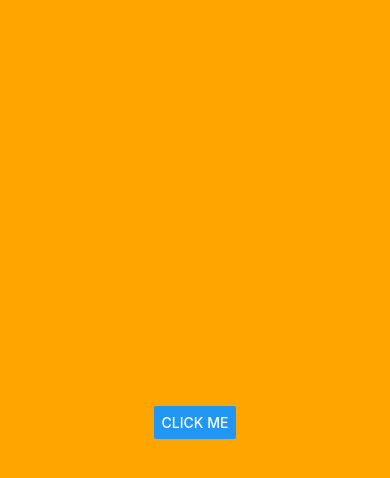
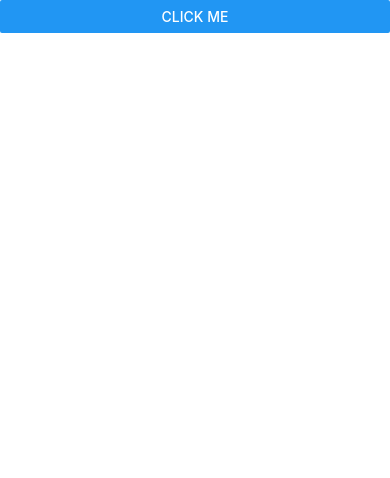
Before and after one commit to talent-jsdev/rne-todo, a React Native app: screen / in a window 390 px wide. Shown: the top 478 px of the page. Built offline with nearby package versions, Linux system fonts and the light colour scheme.

Commit message:
Add Platform to StyleSheet

```diff
--- a/App.js
+++ b/App.js
@@ -1,10 +1,10 @@
 import React from "react";
-import { StyleSheet, Button, SafeAreaView } from "react-native";
+import { StyleSheet, Button, SafeAreaView, StatusBar, Platform } from "react-native";
 
 export default function App() {
   console.log("executed");
   return (
-    <SafeAreaView style={[styles.container, containerStyle]}>
+    <SafeAreaView style={styles.container}>
       <Button
         title="Click Me"
         onPress={() =>
@@ -15,13 +15,10 @@ export default function App() {
   );
 }
 
-const containerStyle = { backgroundColor: "orange" };
-
 const styles = StyleSheet.create({
   container: {
     flex: 1,
     backgroundColor: "#fff",
-    alignItems: "center",
-    justifyContent: "center",
+    paddingTop: Platform.OS === "ios" ? StatusBar.currentHeight : 0,
   },
 });
```
